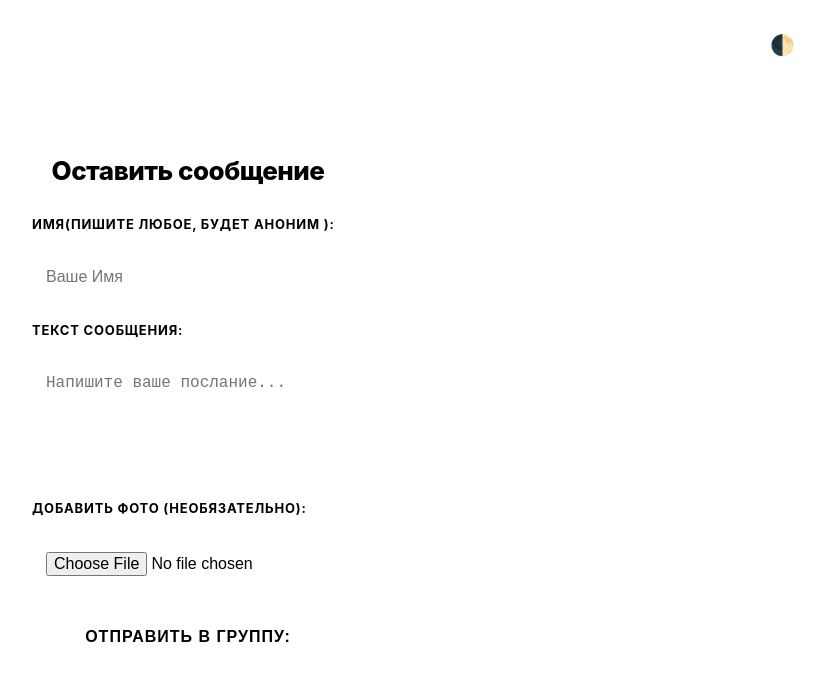
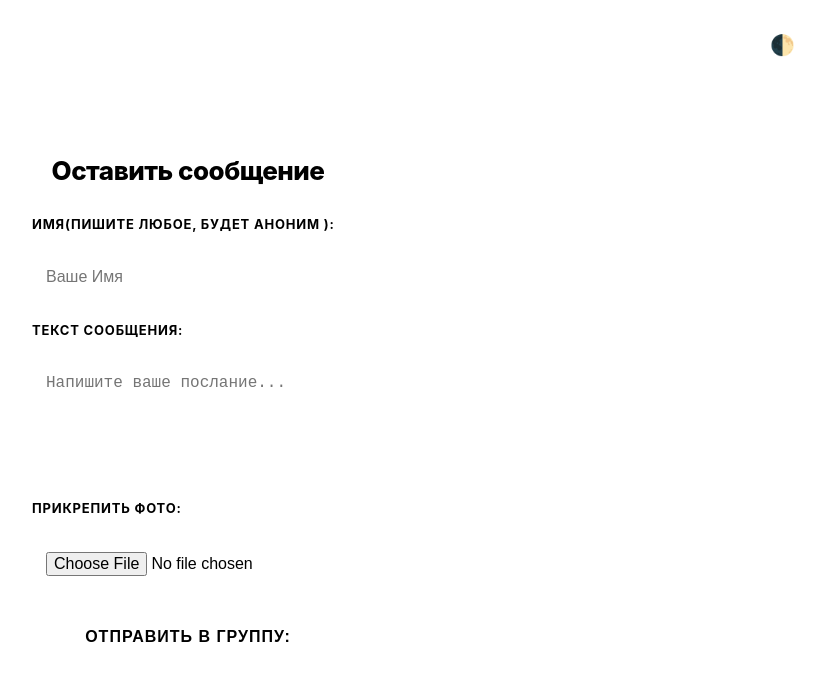
Before and after one commit to Danikowo/-j-j, a website: page index.html in a window 1280 px wide. Shown: the whole page, without its empty margins (452-1277 px from the left). Drawn offline with Linux system fonts and the light colour scheme; files whose address does not match are found by name.

Commit message:
Update index.html

```diff
--- a/index.html
+++ b/index.html
@@ -17,7 +17,8 @@
 
             <label for="text">Текст сообщения:</label>
             <textarea name="text" id="text" rows="5" required placeholder="Напишите ваше послание..."></textarea>
-            <label for="photo">Добавить фото (необязательно):</label>
+
+  <label for="photo" class="photo-label">Прикрепить фото:</label>
             <input type="file" id="photo" name="photo" accept="image/*">
 
             <button type="submit" id="tg">Отправить в группу:</button>
```
